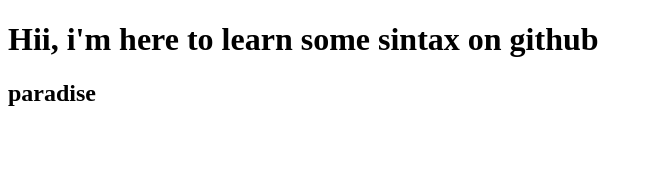
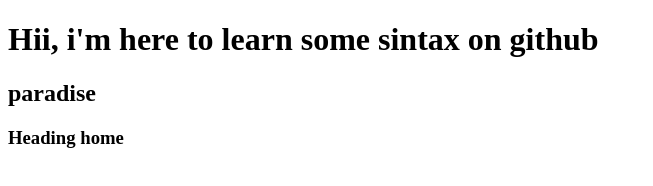
Before and after one commit to naufal360/hello_world, a plain HTML site: page index.html in a window 1280 px wide. Shown: the whole page, without its empty margins (0-653 px from the left). Drawn offline with Linux system fonts and the light colour scheme.

Commit message:
Update index.html

```diff
--- a/index.html
+++ b/index.html
@@ -9,5 +9,6 @@
 <body>
     <h1>Hii, i'm here to learn some sintax on github</h1>
     <h2>paradise</h2>
+    <h3>Heading home</h3>
 </body>
 </html>
```
